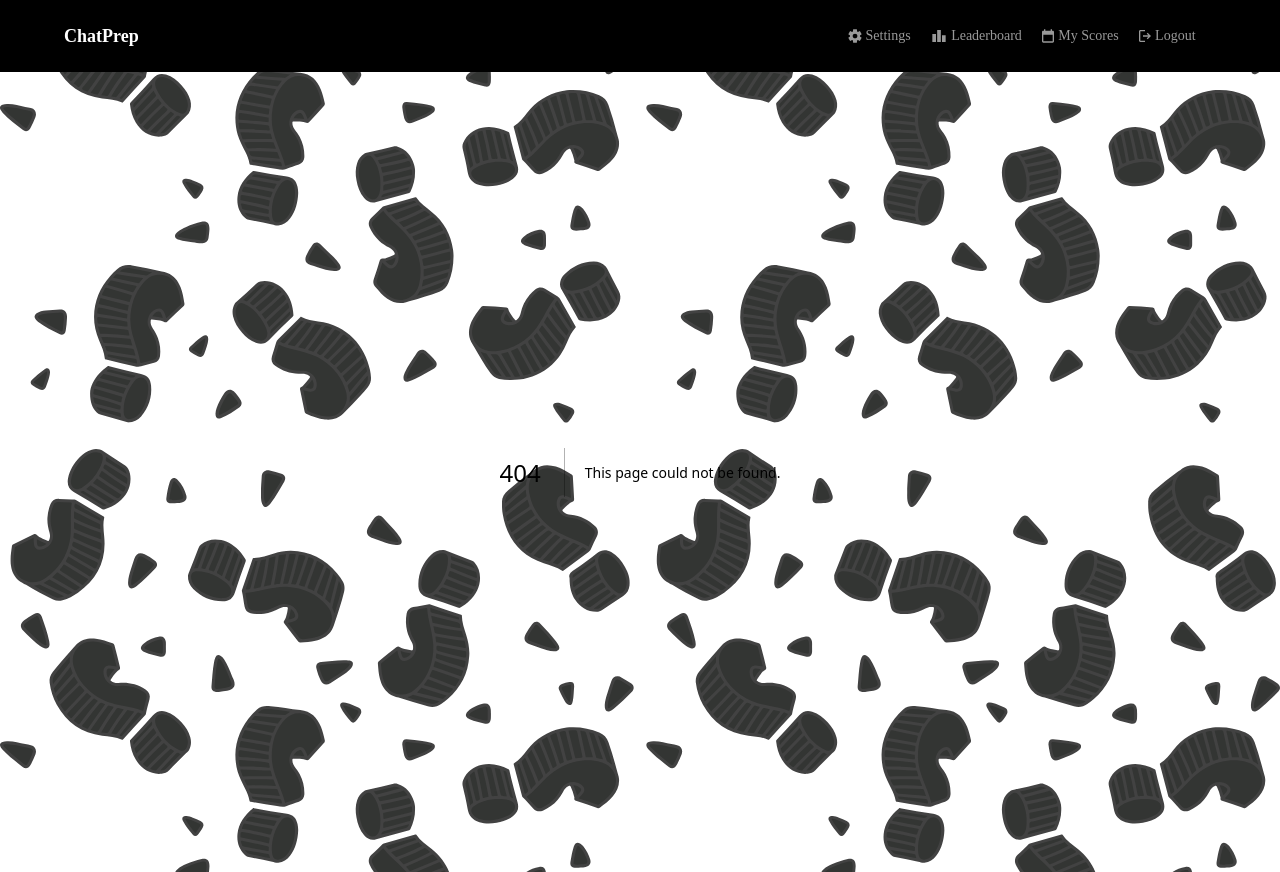
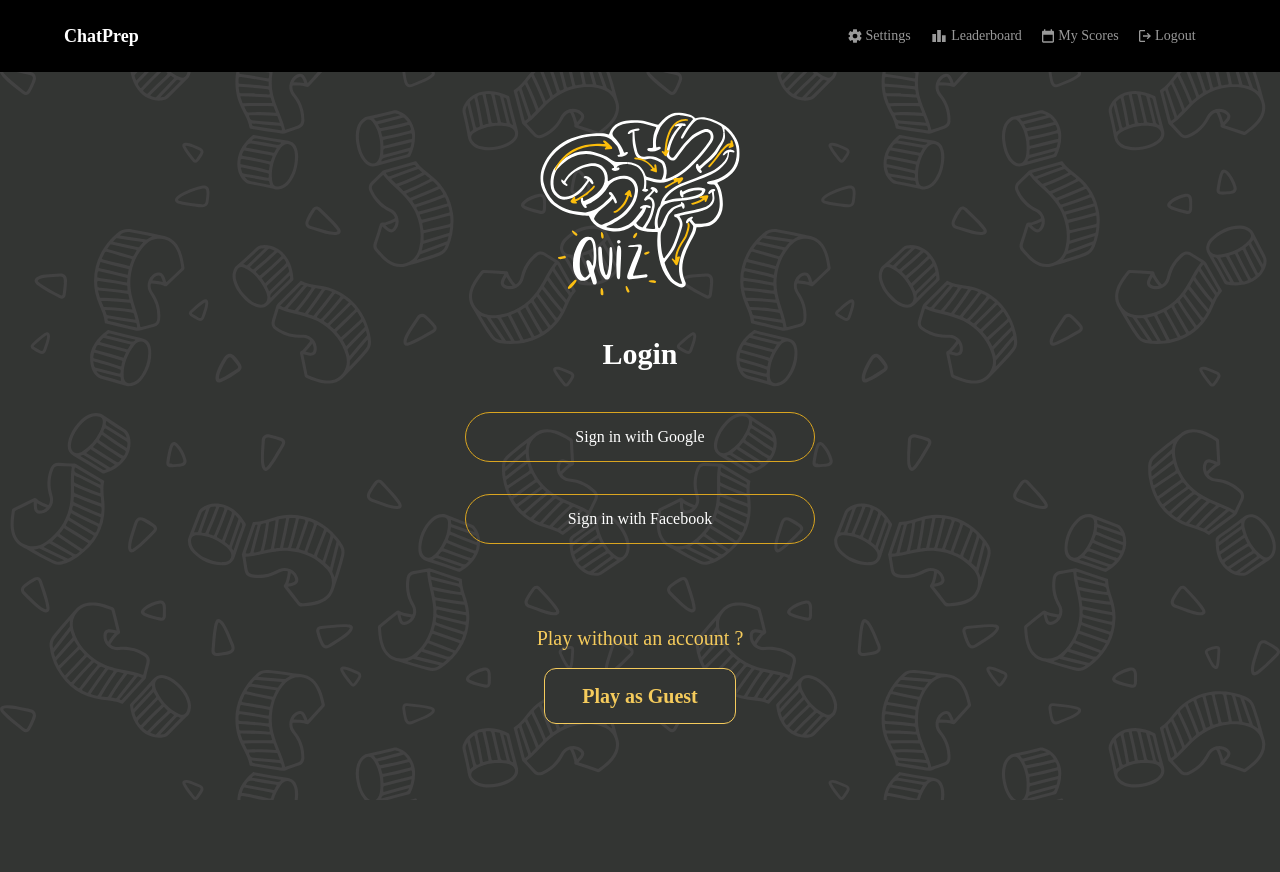
Before and after one commit to AtriChatterjee1/chat-prep-webapp, a Next.js app: page /login in a window 1280 px wide. Before the commit this address had no page. After the commit the page ends 800 px from the top, so only its background shows below. Built offline with nearby package versions, Linux system fonts and the light colour scheme; a web font is replaced by a local one.

Commit message:
added login page

```diff
--- /dev/null
+++ b/src/app/login/page.tsx
@@ -0,0 +1,42 @@
+import { NextPage } from "next";
+import Image from 'next/legacy/image';
+import Quiz from "../../assets/Quiz.svg";
+import Button from "@/components/Button";
+import LoginButton from "@/components/LoginButton";
+
+const Login : NextPage = () => {
+    return (
+        <div className="w-full h-[81vh] flex flex-col items-center my-[4vh]">
+            <Image
+                src={Quiz}
+                alt = "Quiz"
+                width={200}
+                height={200}
+            />
+            <div className="flex flex-col justify-center items-center text-white my-[4vh]">
+                <div className="mb-2 font-bold text-3xl">Login</div>
+            </div>
+
+            <Button
+                option="Sign in with Google"
+                optionBorderColor="goldenrod"
+                optionWidth={350}
+                optionHeight={50}
+
+            />
+            <div className="my-[2vh]"/>
+            <Button
+                option="Sign in with Facebook"
+                optionBorderColor="goldenrod"
+                optionWidth={350}
+                optionHeight={50}
+            />
+            <div className="text-goldenrod font-light text-xl mt-[10vh] mb-[2vh]">
+                Play without an account ?
+            </div>
+            <LoginButton text="Play as Guest" />
+        </div>
+    );
+}
+
+export default Login;
```
